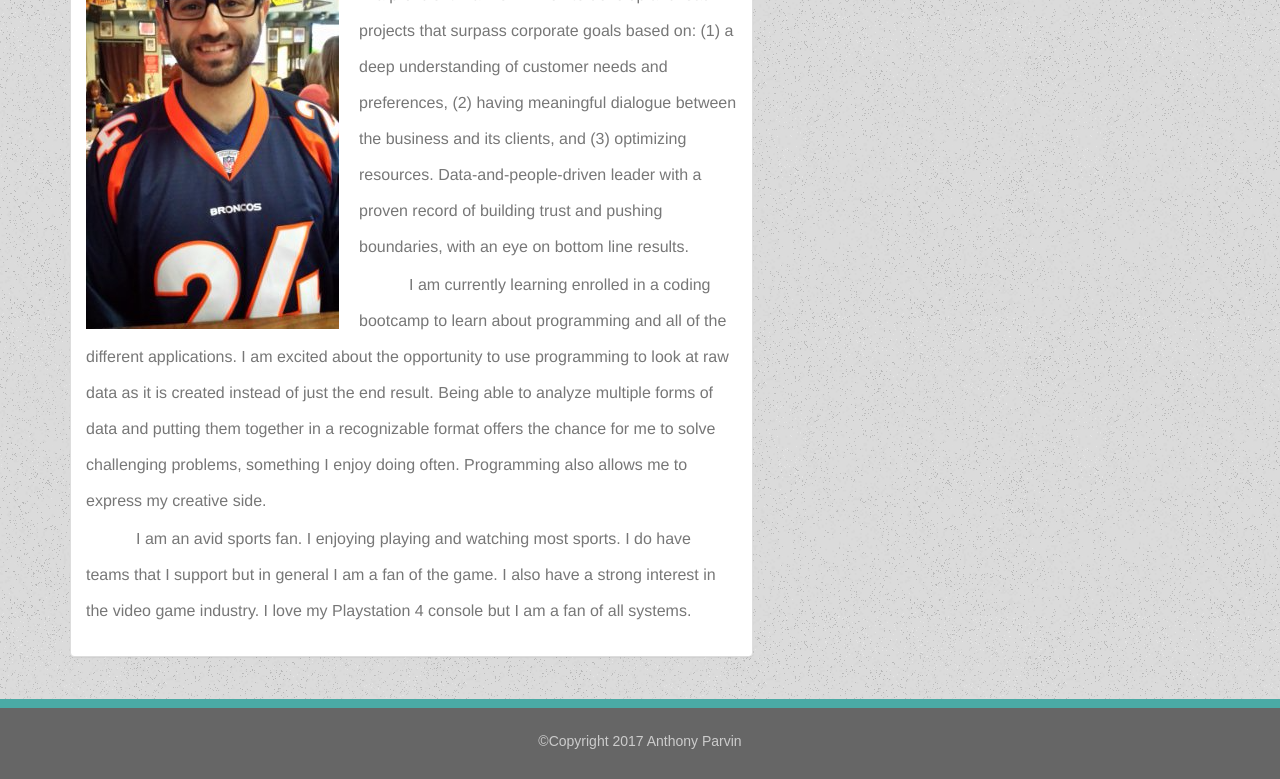
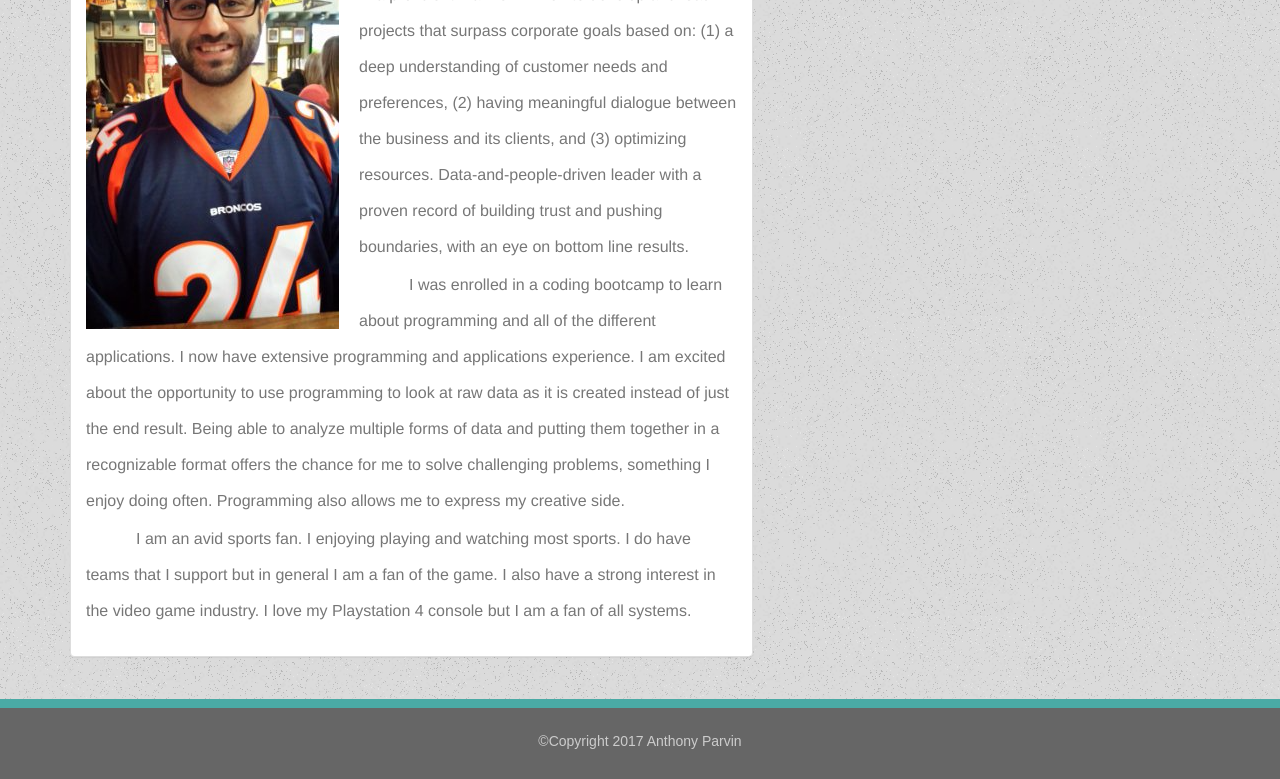
Before and after one commit to aparvin2k/Bootstrap-Portfolio, a plain HTML site: page index.html in a window 1280 px wide. Shown: the part 284-1063 px from the top of the page. Drawn offline with nearby package versions, Linux system fonts and the light colour scheme.

Commit message:
updated language

```diff
--- a/index.html
+++ b/index.html
@@ -53,7 +53,7 @@
 						<p class="body-content">
 							I am an effective senior business consultant with over 6+ years of proven success in setting strategy for targeted projects and implementing them in a proficient manner. Driven to develop and lead projects that surpass corporate goals based on: (1) a deep understanding of customer needs and preferences, (2) having meaningful dialogue between the business and its clients, and (3) optimizing resources. Data-and-people-driven leader with a proven record of building trust and pushing boundaries, with an eye on bottom line results.
 						<p class="body-content">
-							I am currently learning enrolled in a coding bootcamp to learn about programming and all of the different applications. I am excited about the opportunity to use programming to look at raw data as it is created instead of just the end result. Being able to analyze multiple forms of data and putting them together in a recognizable format offers the chance for me to solve challenging problems, something I enjoy doing often. Programming also allows me to express my creative side.
+							I was enrolled in a coding bootcamp to learn about programming and all of the different applications. I now have extensive programming and applications experience. I am excited about the opportunity to use programming to look at raw data as it is created instead of just the end result. Being able to analyze multiple forms of data and putting them together in a recognizable format offers the chance for me to solve challenging problems, something I enjoy doing often. Programming also allows me to express my creative side.
 						</p>
 						<p class="body-content">
 							I am an avid sports fan. I enjoying playing and watching most sports. I do have teams that I support but in general I am a fan of the game. I also have a strong interest in the video game industry. I love my Playstation 4 console but I am a fan of all systems.
```
